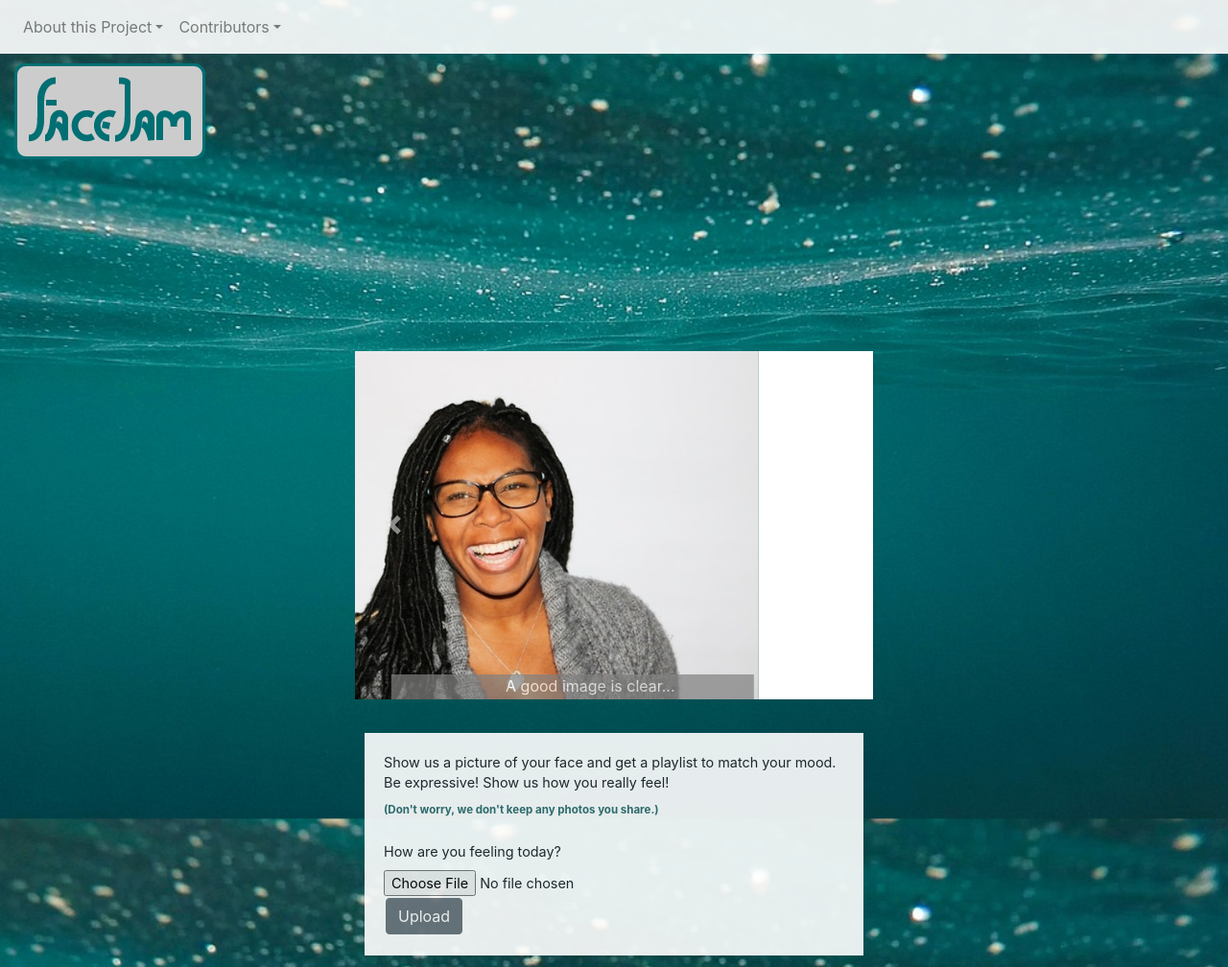
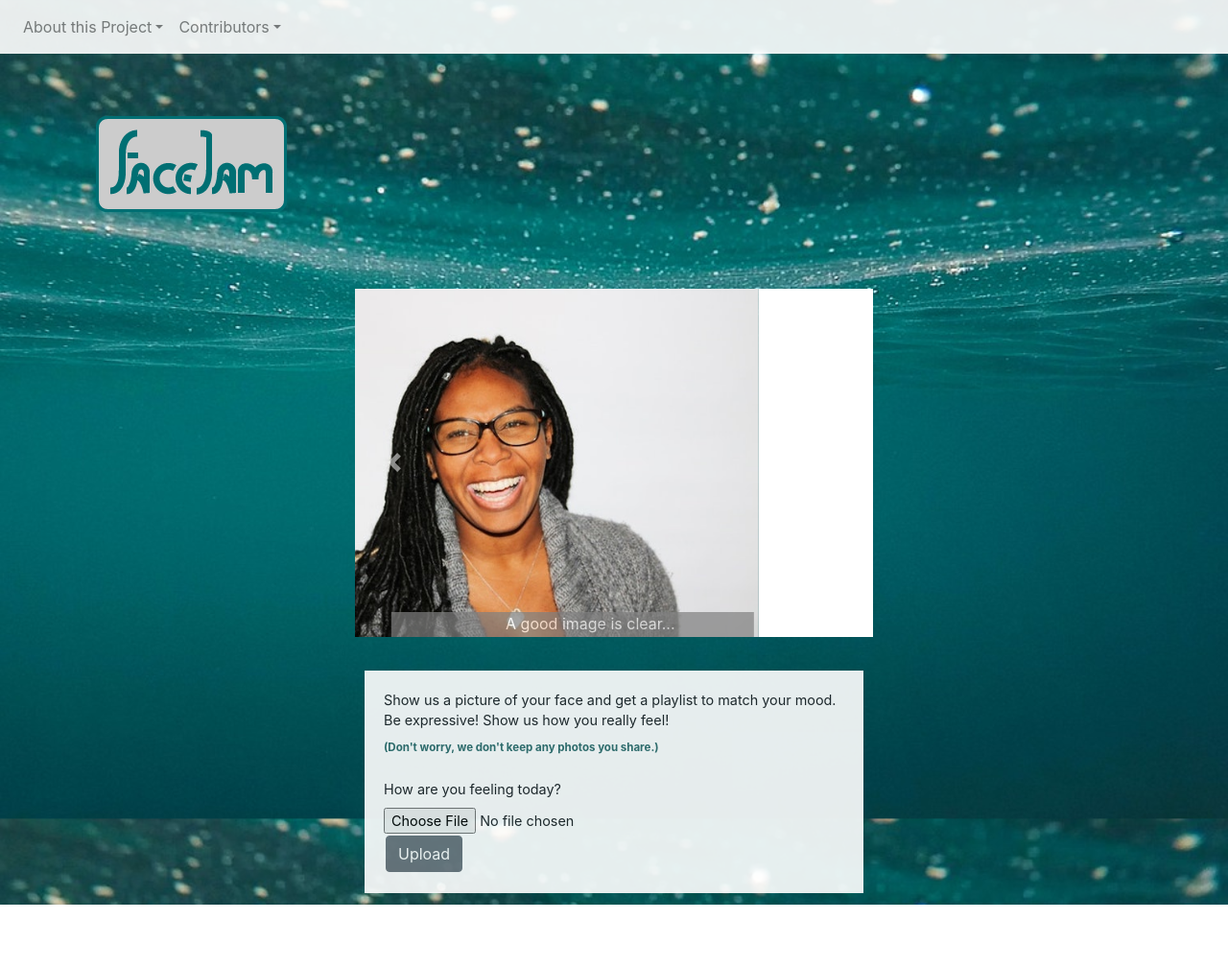
Before and after one commit to LYLA-YALL/FaceJam, a website: page index.html in a window 1280 px wide. Shown: the whole page at 96% size. After the commit the page ends 943 px from the top, so only its background shows below. Drawn offline with nearby package versions, Linux system fonts and the light colour scheme; no server answers.

Commit message:
created package.json, set up files to use node, tweaked logo location to get rid of extra space

```diff
--- a/assets/fj.css
+++ b/assets/fj.css
@@ -5,8 +5,8 @@ body {
     background-size: cover;
 }
 
-#fjLogo, .fj-logo {
-	margin-top: 65px;
+#fjlogo {
+	margin: -80px 0 80px 0;
 
 }
 
--- a/index.html
+++ b/index.html
@@ -47,10 +47,15 @@
            <!--  <div class="col-lg-3">
             </div> -->
         </div>
-            <div class="fj-logo" id="fjLogo">
+
+        <div class="container">
+            <div class="row" id="fjlogo">
+                <div class="col-lg-2">
                 <img src="assets/images/fj-logo.png" alt="FaceJam Logo">
+                </div>
+                <div class="col-lg-10">
+                </div>
             </div>
-        <div class="container">
             <div class="row">
                 <div class="col-lg-3">
                 </div>
--- /dev/null
+++ b/keys.js
@@ -0,0 +1,6 @@
+console.log('this is loaded');
+
+exports.spotify = {
+  id: process.env.SPOTIFY_ID,
+  secret: process.env.SPOTIFY_SECRET
+};
```
Also changed, not shown: package.json (added, +27 -0 lines), 1 other file.
